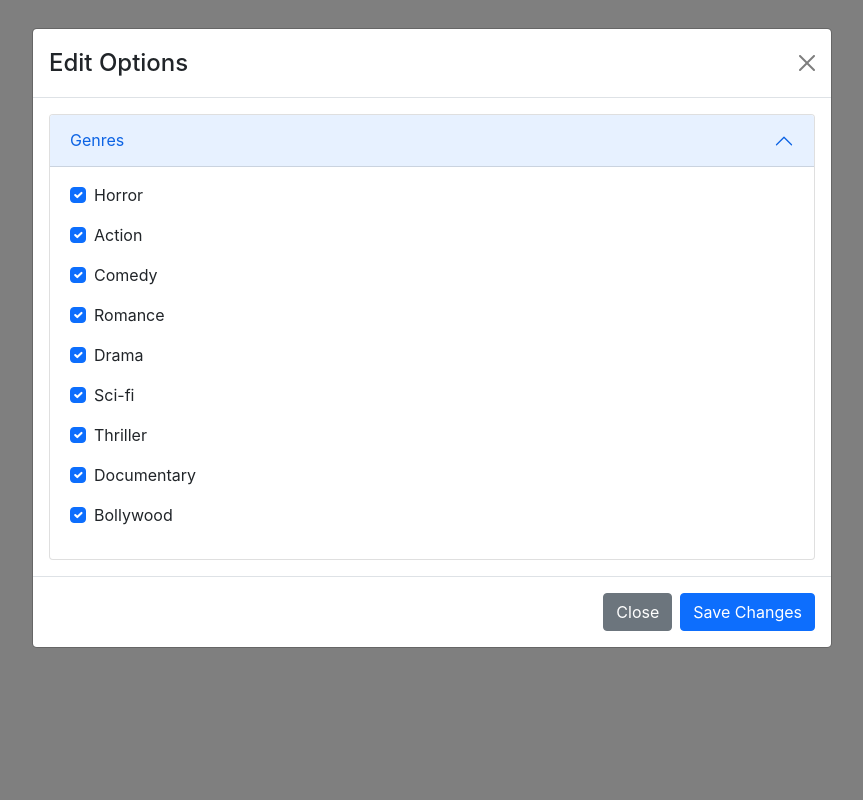
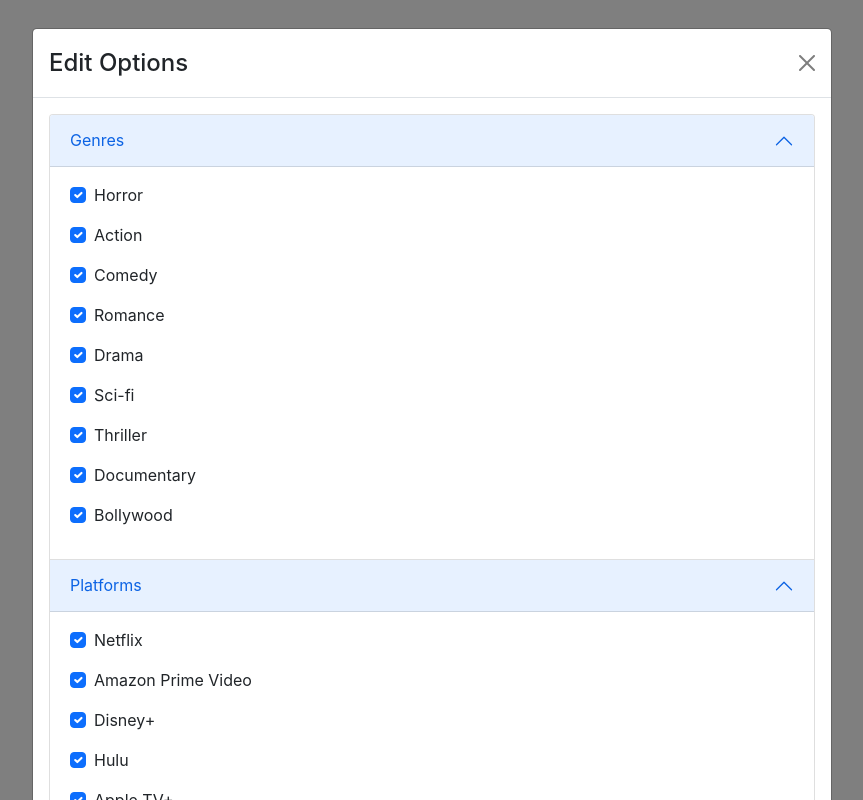
Before and after one commit to neelindap/dekhte-hai, a React (Create React App) app: page / in a window 1280 px wide. Both pictures are taken after a click on the icon 756 px from the left and 66 px from the top of the page. Shown: the whole page, without its empty margins (208-1071 px from the left). Built offline with nearby package versions, Linux system fonts and the light colour scheme.

Commit message:
Ability to update platforms

```diff
--- a/src/App.js
+++ b/src/App.js
@@ -11,6 +11,7 @@
 import UpdateModal from "./components/UpdateModal";
 
 const App = () => {
+  const [refreshedAt, setRefreshedAt] = useState(new Date());
   const [show, setShow] = useState(false);
 
   const handleClose = () => setShow(false);
@@ -34,12 +35,17 @@
         </Card.Header>
         <Card.Body>
           <Card.Text>
-            The <NumberSelector /> movie from the <GenreSelector /> genre on{" "}
-            <PlatformSelector />
+            The <NumberSelector refreshedAt={refreshedAt} /> movie from the{" "}
+            <GenreSelector refreshedAt={refreshedAt} /> genre on{" "}
+            <PlatformSelector refreshedAt={refreshedAt} />
           </Card.Text>
         </Card.Body>
       </Card>
-      <UpdateModal show={show} handleClose={handleClose} />
+      <UpdateModal
+        show={show}
+        handleClose={handleClose}
+        setRefreshedAt={() => setRefreshedAt(new Date())}
+      />
     </>
   );
 };
--- a/src/components/GenreSelector.js
+++ b/src/components/GenreSelector.js
@@ -2,12 +2,16 @@
 import RollingWord from "./RollingWord";
 import { genres } from "../libs/genres";
 
-const GenreSelector = () => {
+const GenreSelector = ({ refreshedAt }) => {
   const movieGenres = genres().filter((genre) => {
     return genre.selected === true;
   });
   const MS_TO_DISPLAY_GENRE = 2000;
-  const selectedIndex = useRolling(movieGenres.length, MS_TO_DISPLAY_GENRE);
+  const selectedIndex = useRolling(
+    movieGenres.length,
+    MS_TO_DISPLAY_GENRE,
+    refreshedAt
+  );
 
   return <RollingWord selectedValue={movieGenres[selectedIndex].name} />;
 };
--- a/src/components/NumberSelector.js
+++ b/src/components/NumberSelector.js
@@ -1,7 +1,7 @@
 import { useRolling } from "../hooks/useRolling";
 import RollingWord from "./RollingWord";
 
-const NumberSelector = () => {
+const NumberSelector = ({ refreshedAt }) => {
   const numbers = [
     "first",
     "second",
@@ -15,7 +15,11 @@
     "tenth",
   ];
   const MS_TO_DISPLAY_NUMBER = 1000;
-  const selectedIndex = useRolling(numbers.length, MS_TO_DISPLAY_NUMBER);
+  const selectedIndex = useRolling(
+    numbers.length,
+    MS_TO_DISPLAY_NUMBER,
+    refreshedAt
+  );
 
   return <RollingWord selectedValue={numbers[selectedIndex]} />;
 };
--- a/src/components/PlatformSelector.js
+++ b/src/components/PlatformSelector.js
@@ -1,19 +1,18 @@
 import { useRolling } from "../hooks/useRolling";
 import RollingWord from "./RollingWord";
+import { platforms } from "../libs/platforms";
 
-const PlatformSelector = () => {
-  const platforms = [
-    { name: "Netflix", color: "#E50914" },
-    { name: "Amazon Prime Video", color: "#00A8E1" },
-    { name: "Disney+", color: "#113CCF" },
-    { name: "Hulu", color: "#3dbb3d" },
-    { name: "Apple TV+", color: "#000" },
-    { name: "HBO Max", color: "#5822b4" },
-  ];
+const PlatformSelector = ({ refreshedAt }) => {
+  const streamingPlatforms = platforms().filter((platform) => {
+    return platform.selected === true;
+  });
   const MS_TO_DISPLAY_PLATFORM = 3000;
-
-  const selectedIndex = useRolling(platforms.length, MS_TO_DISPLAY_PLATFORM);
-  const platform = platforms[selectedIndex];
+  const selectedIndex = useRolling(
+    streamingPlatforms.length,
+    MS_TO_DISPLAY_PLATFORM,
+    refreshedAt
+  );
+  const platform = streamingPlatforms[selectedIndex];
 
   return <RollingWord selectedValue={platform.name} color={platform.color} />;
 };
--- a/src/components/SettingsAccordion.js
+++ b/src/components/SettingsAccordion.js
@@ -1,7 +1,12 @@
 import Accordion from "react-bootstrap/Accordion";
 import Form from "react-bootstrap/Form";
 
-const SettingsAccordion = ({ genres, genreDispatcher }) => {
+const SettingsAccordion = ({
+  genres,
+  genreDispatcher,
+  platforms,
+  platformDispatcher,
+}) => {
   return (
     <Accordion>
       <Accordion.Item>
@@ -29,6 +34,31 @@
           </Form>
         </Accordion.Body>
       </Accordion.Item>
+      <Accordion.Item>
+        <Accordion.Header>Platforms</Accordion.Header>
+        <Accordion.Body>
+          <Form>
+            {platforms.map((platform, index) => {
+              return (
+                <Form.Group className="mb-3" key={platform.name}>
+                  <Form.Check
+                    type="checkbox"
+                    label={platform.name}
+                    checked={platform.selected}
+                    onChange={(e) =>
+                      platformDispatcher({
+                        type: "updateSelection",
+                        index: index,
+                        selected: e.target.checked,
+                      })
+                    }
+                  />
+                </Form.Group>
+              );
+            })}
+          </Form>
+        </Accordion.Body>
+      </Accordion.Item>
     </Accordion>
   );
 };
--- a/src/components/UpdateModal.js
+++ b/src/components/UpdateModal.js
@@ -7,8 +7,22 @@
 import { genres } from "../libs/genres";
 import { genreReducer } from "../reducers/genreReducer";
 
-const UpdateModal = ({ show, handleClose }) => {
+import { platforms } from "../libs/platforms";
+import { platformReducer } from "../reducers/platformReducer";
+
+const UpdateModal = ({ show, handleClose, setRefreshedAt }) => {
   const [genre, genreDispatcher] = useReducer(genreReducer, genres());
+  const [platform, platformDispatcher] = useReducer(
+    platformReducer,
+    platforms()
+  );
+
+  const saveOptionUpdates = () => {
+    genreDispatcher({ type: "saveChanges" });
+    platformDispatcher({ type: "saveChanges" });
+    setRefreshedAt();
+    handleClose();
+  };
 
   return (
     <Modal show={show} onHide={handleClose} size="lg">
@@ -16,19 +30,18 @@
         <Modal.Title>Edit Options</Modal.Title>
       </Modal.Header>
       <Modal.Body>
-        <SettingsAccordion genres={genre} genreDispatcher={genreDispatcher} />
+        <SettingsAccordion
+          genres={genre}
+          genreDispatcher={genreDispatcher}
+          platforms={platform}
+          platformDispatcher={platformDispatcher}
+        />
       </Modal.Body>
       <Modal.Footer>
         <Button variant="secondary" onClick={handleClose}>
           Close
         </Button>
-        <Button
-          variant="primary"
-          onClick={() => {
-            genreDispatcher({ type: "saveChanges" });
-            handleClose();
-          }}
-        >
+        <Button variant="primary" onClick={() => saveOptionUpdates()}>
           Save Changes
         </Button>
       </Modal.Footer>
--- /dev/null
+++ b/src/constants/platforms.js
@@ -0,0 +1,8 @@
+export const PLATFORMS = [
+  { name: "Netflix", color: "#E50914", selected: true },
+  { name: "Amazon Prime Video", color: "#00A8E1", selected: true },
+  { name: "Disney+", color: "#113CCF", selected: true },
+  { name: "Hulu", color: "#3dbb3d", selected: true },
+  { name: "Apple TV+", color: "#000", selected: true },
+  { name: "HBO Max", color: "#5822b4", selected: true },
+];
--- a/src/hooks/useRolling.js
+++ b/src/hooks/useRolling.js
@@ -1,7 +1,7 @@
 import { useEffect, useState } from "react";
 import { randomNumber } from "../libs/randomNumberPicker";
 
-export const useRolling = (elements, timeout = 1000) => {
+export const useRolling = (elements, timeout, refreshedAt) => {
   const [selectedIndex, setSelectedIndex] = useState(0);
 
   const roll = () => {
@@ -18,7 +18,7 @@
       setRandomlySelectedIndex();
       clearInterval(interval);
     }, timeout);
-  }, []);
+  }, [refreshedAt]);
 
   return selectedIndex;
 };
--- /dev/null
+++ b/src/libs/platforms.js
@@ -0,0 +1,9 @@
+import { PLATFORMS } from "../constants/platforms";
+
+export const platforms = () => {
+  const localStorageGenre = JSON.parse(localStorage.getItem("platforms"));
+  if (localStorageGenre === null) {
+    localStorage.setItem("platforms", JSON.stringify(PLATFORMS));
+  }
+  return localStorageGenre || PLATFORMS;
+};
--- a/src/reducers/genreReducer.js
+++ b/src/reducers/genreReducer.js
@@ -1,5 +1,4 @@
 export const genreReducer = (state, action) => {
-  console.log(1, action);
   switch (action.type) {
     case "updateSelection": {
       return state.map((genre, index) => {
@@ -10,7 +9,6 @@
       });
     }
     case "saveChanges": {
-      console.log(1, state);
       localStorage.setItem("genres", JSON.stringify(state));
       return state;
     }
--- /dev/null
+++ b/src/reducers/platformReducer.js
@@ -0,0 +1,22 @@
+export const platformReducer = (state, action) => {
+  switch (action.type) {
+    case "updateSelection": {
+      return state.map((platform, index) => {
+        if (index === action.index) {
+          return {
+            name: platform.name,
+            color: platform.color,
+            selected: action.selected,
+          };
+        }
+        return platform;
+      });
+    }
+    case "saveChanges": {
+      localStorage.setItem("platforms", JSON.stringify(state));
+      return state;
+    }
+    default:
+      throw new Error("unknown action");
+  }
+};
```
